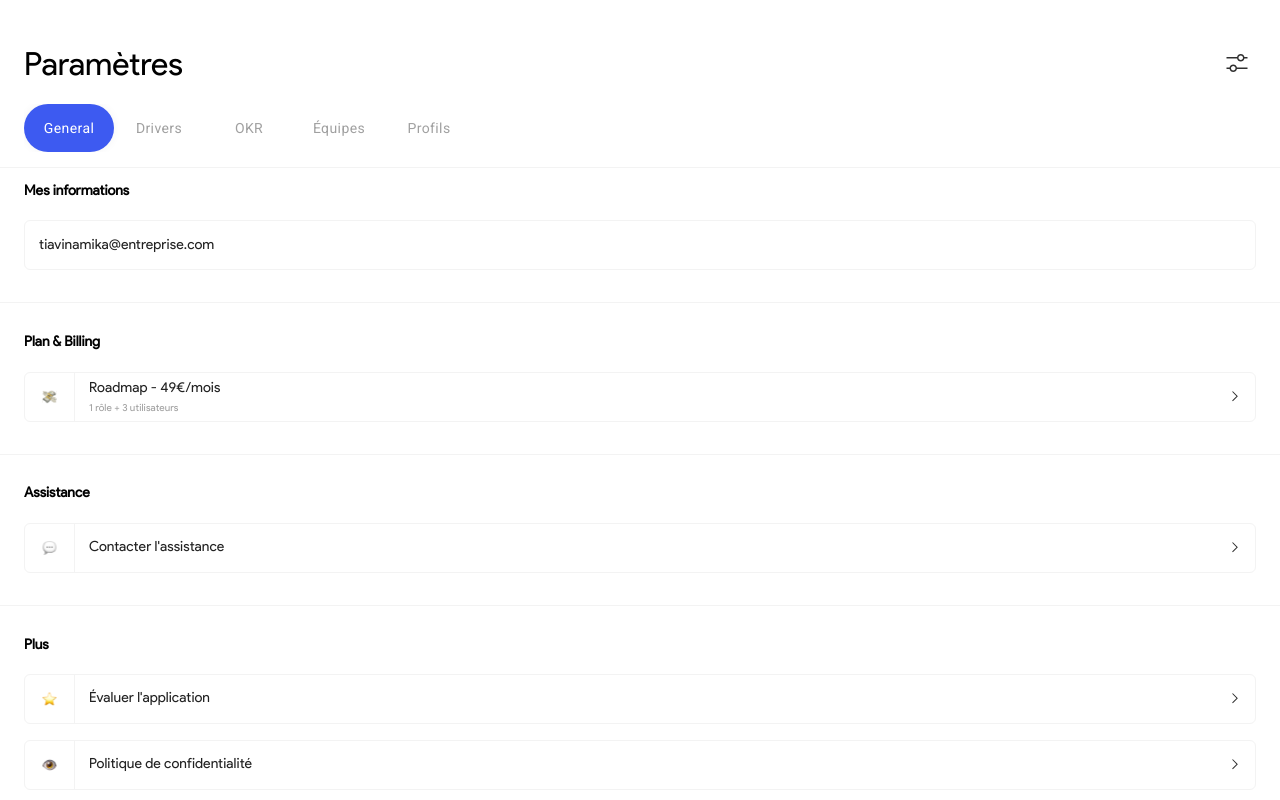
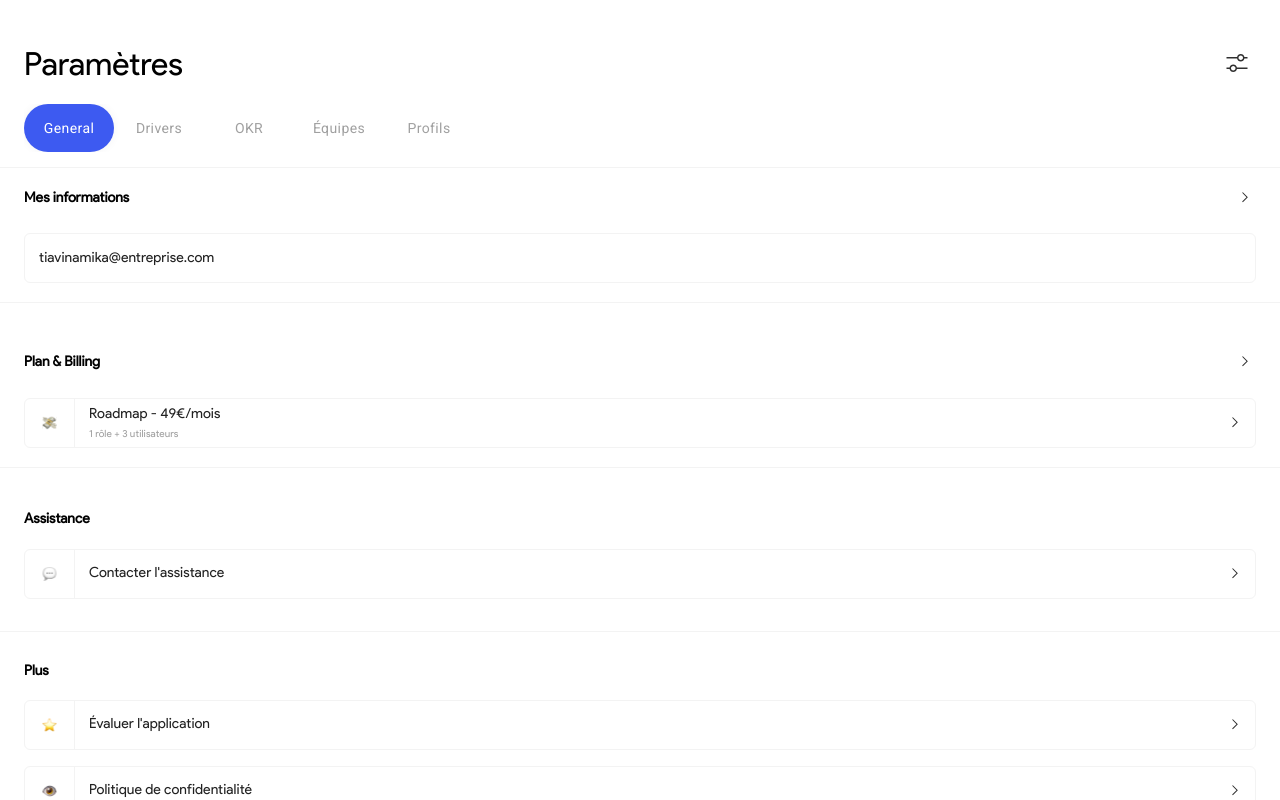
Before and after one commit to tiavina-mika/product-hero-draft, a React (Create React App) app: page / in a window 1280 px wide. Both pictures are taken after a click on the button "Paramètres". Shown: the top 800 px of the page. Built offline with nearby package versions, Linux system fonts and the light colour scheme.

Commit message:
add section click

```diff
--- a/src/components/Section.tsx
+++ b/src/components/Section.tsx
@@ -3,24 +3,30 @@
 /** @jsxImportSource @emotion/react */
 import { cx } from "@emotion/css";
 import { jsx } from "@emotion/react";
-import { Stack, Typography } from "@mui/material";
+import { IconButton, Stack, Typography } from "@mui/material";
 import { ReactNode } from "react";
 
 type Props = {
   title: string;
   children: ReactNode;
   className?: string;
+  onClick?: () => void;
 };
-const Section = ({ title, children, className }: Props) => {
+const Section = ({ title, children, className, onClick }: Props) => {
   return (
     <Stack
       component="section"
       className={cx("stretchSelf flex1", className)}
       spacing={2.8}
     >
-      <Stack>
+      <div className="flexRow spaceBetween center">
         <Typography variant="h3">{title}</Typography>
-      </Stack>
+        {onClick && (
+          <IconButton onClick={onClick}>
+            <img alt="" src="/icons/superior.svg" />
+          </IconButton>
+        )}
+      </div>
       {children}
     </Stack>
   );
--- a/src/containers/general/General.tsx
+++ b/src/containers/general/General.tsx
@@ -30,7 +30,12 @@ const data = {
   }
 };
 const General = () => {
-  const handleGoToBilling = () => console.log("go to billing");
+  // sections
+  const handleGoToInformation = () => console.log("go to information");
+  const handleGoToBillings = () => console.log("go to billings");
+
+  // cards
+  const handleGoToCurrentBilling = () => console.log("go to billing");
   const handleGoToAssistance = () => console.log("go to assistance");
   const handleGoToRating = () => console.log("go to rating");
   const handleGoToPolicy = () => console.log("go to policy");
@@ -39,17 +44,25 @@ const General = () => {
   return (
     <div className="stretchSelf">
       <Stack spacing={8.1}>
-        <Section title="Mes informations" css={classes.section}>
+        <Section
+          title="Mes informations"
+          css={classes.section}
+          onClick={handleGoToInformation}
+        >
           <Card title={data.email} />
           <div css={classes.divider} />
         </Section>
-        <Section title="Plan & Billing" css={classes.section}>
+        <Section
+          title="Plan & Billing"
+          css={classes.section}
+          onClick={handleGoToBillings}
+        >
           <Card
             left={<img alt="billing" src="/icons/money.svg" />}
             title={data.billing.name}
             description={data.billing.features}
             withArrow
-            onClick={handleGoToBilling}
+            onClick={handleGoToCurrentBilling}
           />
           <div css={classes.divider} />
         </Section>
```
